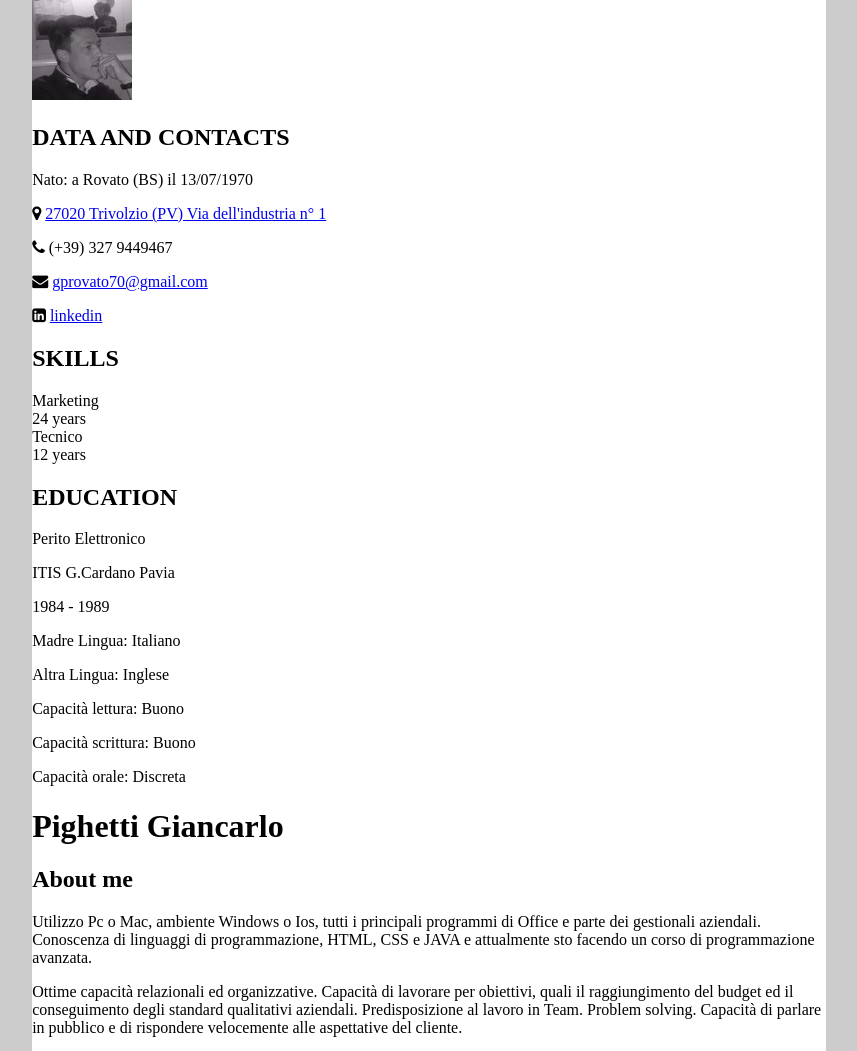
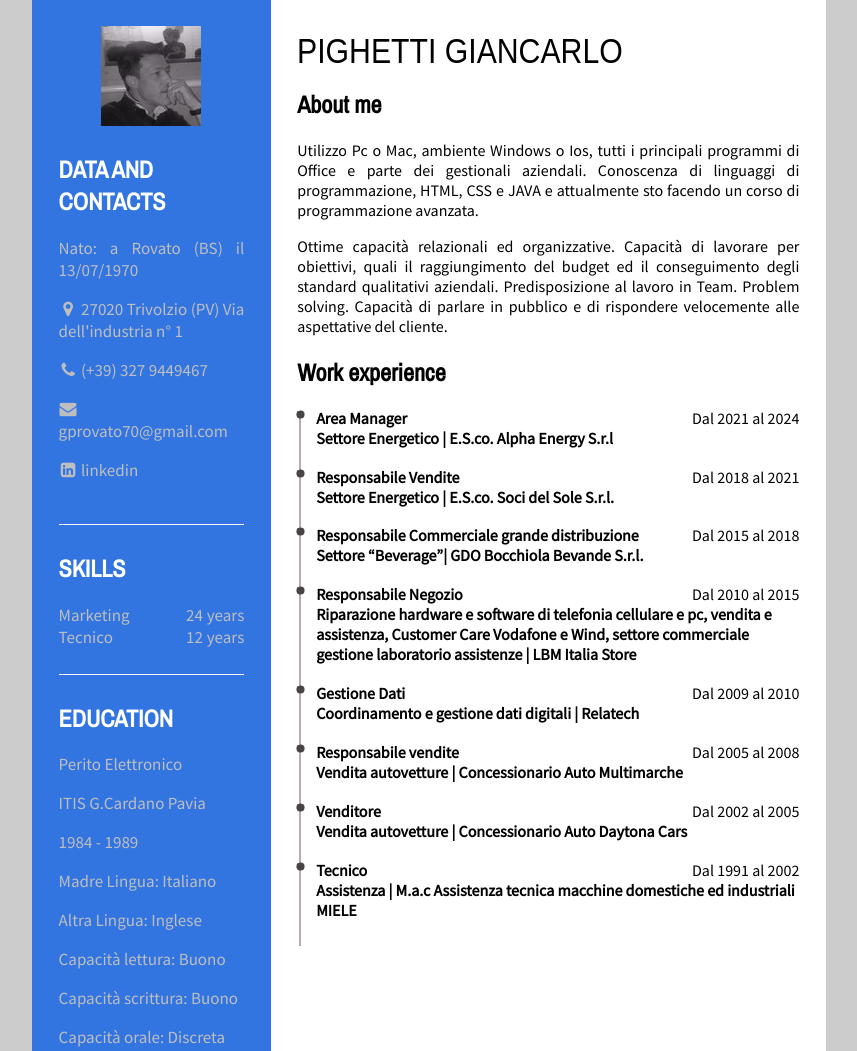
Before and after one commit to Noha2011/cv, a plain HTML site: page index.html in a window 1280 px wide. Shown: the top 1051 px of the page, without its empty margins (211-1068 px from the left). Drawn offline with nearby package versions, Linux system fonts and the light colour scheme.

Commit message:
Modifica 1

```diff
--- a/index.html
+++ b/index.html
@@ -28,7 +28,7 @@
         }
       </style>
 
-      <link rel="stylesheet" href="../cv/cv.css">
+      <link rel="stylesheet" href="../cv/styles.css">
 
 
     </head>
```
